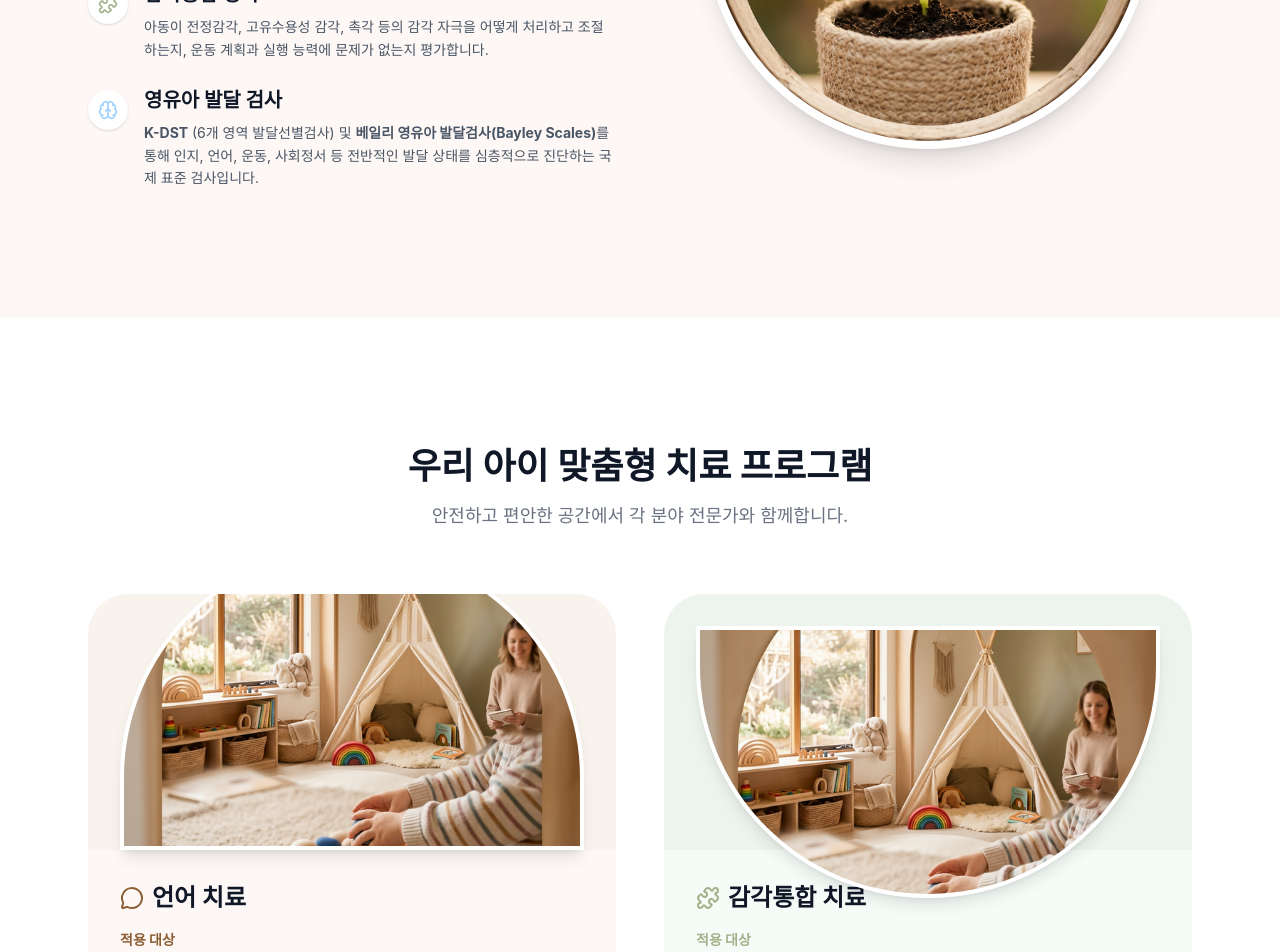
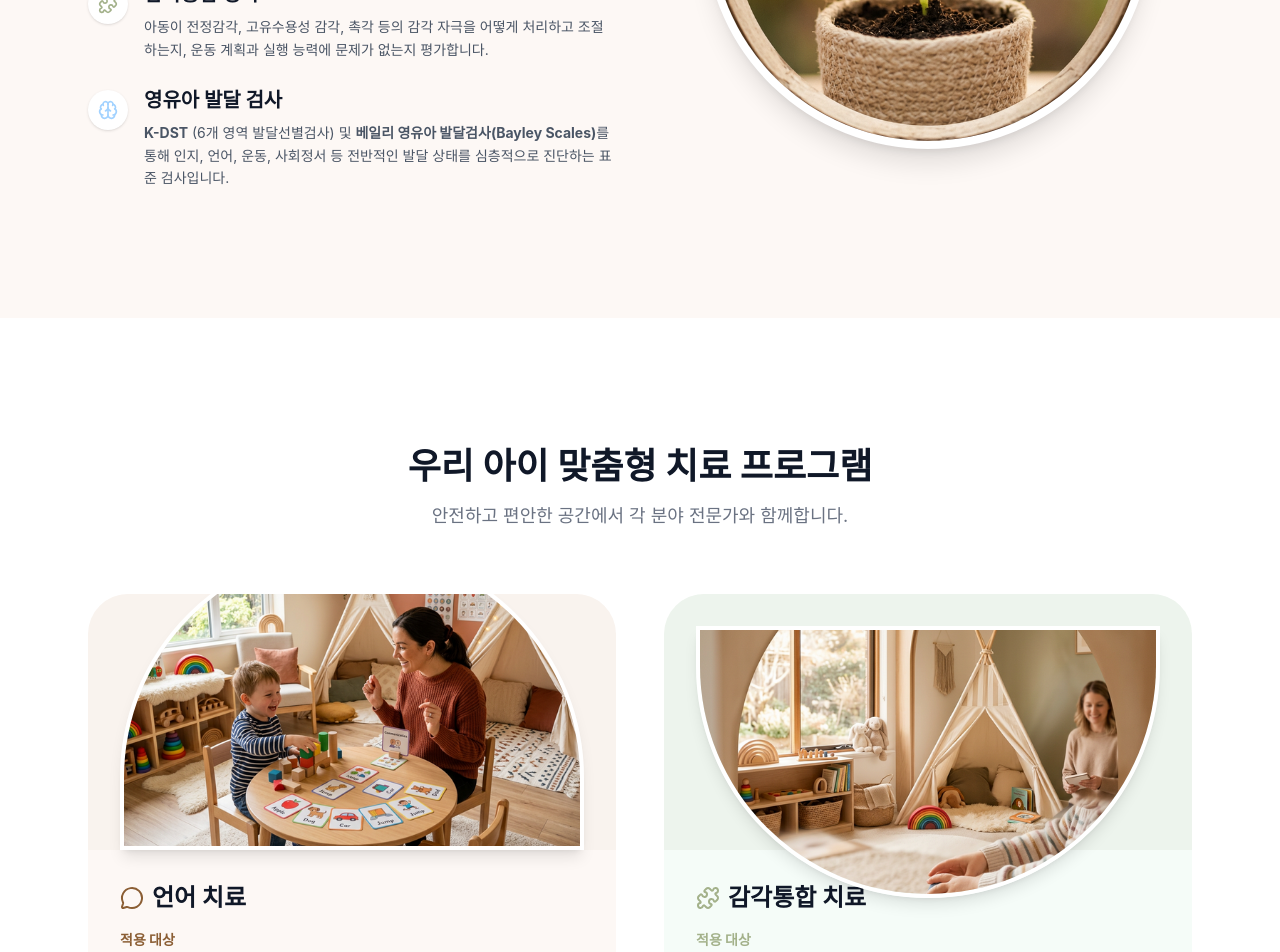
Before and after one commit to hilion0107/puberty, a Next.js app: page /development in a window 1280 px wide. Shown: the part 2200-3152 px from the top of the page. Built offline with nearby package versions, Linux system fonts and the light colour scheme; a web font is replaced by a local one.

Commit message:
feat(development): new image for language therapy section

```diff
--- a/app/development/page.tsx
+++ b/app/development/page.tsx
@@ -245,7 +245,7 @@ export default function DevelopmentClinic() {
                                     <div>
                                         <h3 className="mb-2 text-xl font-bold text-gray-900">영유아 발달 검사</h3>
                                         <p className="text-gray-600 text-sm leading-relaxed">
-                                            <strong>K-DST</strong> (6개 영역 발달선별검사) 및 <strong>베일리 영유아 발달검사(Bayley Scales)</strong>를 통해 인지, 언어, 운동, 사회정서 등 전반적인 발달 상태를 심층적으로 진단하는 국제 표준 검사입니다.
+                                            <strong>K-DST</strong> (6개 영역 발달선별검사) 및 <strong>베일리 영유아 발달검사(Bayley Scales)</strong>를 통해 인지, 언어, 운동, 사회정서 등 전반적인 발달 상태를 심층적으로 진단하는 표준 검사입니다.
                                         </p>
                                     </div>
                                 </div>
@@ -279,8 +279,8 @@ export default function DevelopmentClinic() {
                             <div className="relative h-64 w-full bg-dev-wood/10 p-6 flex items-center justify-center">
                                 <div className="absolute inset-x-8 -top-12 bottom-0 rounded-t-full overflow-hidden shadow-lg border-4 border-white">
                                     <Image
-                                        src="/images/dev_playroom_wooden_toys.png"
-                                        alt="Warm wooden playroom"
+                                        src="/images/dev_language_therapy.png"
+                                        alt="Child and therapist interacting in a warm playroom"
                                         fill
                                         className="object-cover"
                                     />
```
Also changed, not shown: public/images/dev_language_therapy.png (added).
